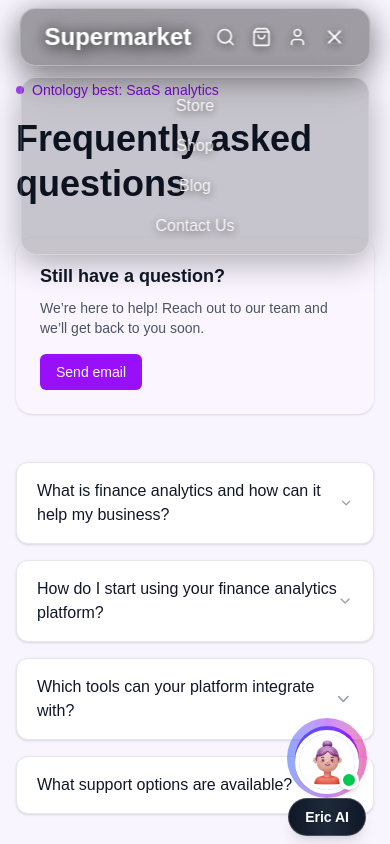
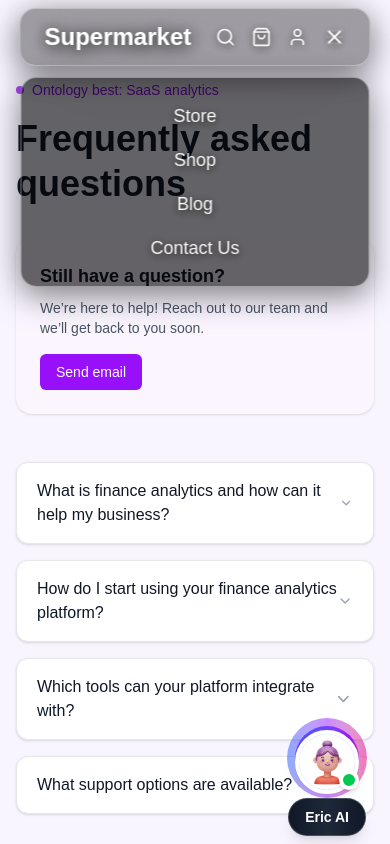
Before and after one commit to Richard-Adewoye/Supermarket-PWA, a Next.js app: page /faq in a window 390 px wide. Both pictures are taken after a click on the button 334 px from the left and 37 px from the top of the page. Shown: the top 844 px of the page. Built offline with nearby package versions, Linux system fonts and the light colour scheme.

Commit message:
Navbar Mobile dropdown

```diff
--- a/src/app/components/Navbar.tsx
+++ b/src/app/components/Navbar.tsx
@@ -80,16 +80,16 @@ export default function Navbar() {
 
       {/* Mobile Menu */}
       {isMenuOpen && (
-        <div className="absolute top-full left-0 w-full bg-black/20 backdrop-blur-xl mt-3 rounded-2xl flex flex-col items-center space-y-4 py-4 md:hidden shadow-[0_8px_32px_0_rgba(0,0,0,0.3)] z-[9999] border border-white/30">
+        <div className="absolute top-full left-0 w-full bg-black/60 backdrop-blur-2xl mt-3 rounded-2xl flex flex-col items-center space-y-4 py-6 md:hidden shadow-[0_8px_32px_0_rgba(0,0,0,0.5)] z-[9999] border border-white/40">
           {navLinks.map(link => (
             <Link
               key={link.href}
               href={link.href}
               onClick={() => setIsMenuOpen(false)}
-              className={`text-base font-medium transition-all duration-200 ${
+              className={`text-lg font-medium transition-all duration-200 ${
                 pathname === link.href
-                  ? 'text-white font-semibold drop-shadow-[0_2px_4px_rgba(0,0,0,0.8)]'
-                  : 'text-white/90 hover:text-white drop-shadow-[0_2px_4px_rgba(0,0,0,0.6)]'
+                  ? 'text-white font-bold drop-shadow-[0_2px_6px_rgba(0,0,0,0.9)]'
+                  : 'text-white/95 hover:text-white drop-shadow-[0_2px_4px_rgba(0,0,0,0.8)]'
               }`}
             >
               {link.name}
```
